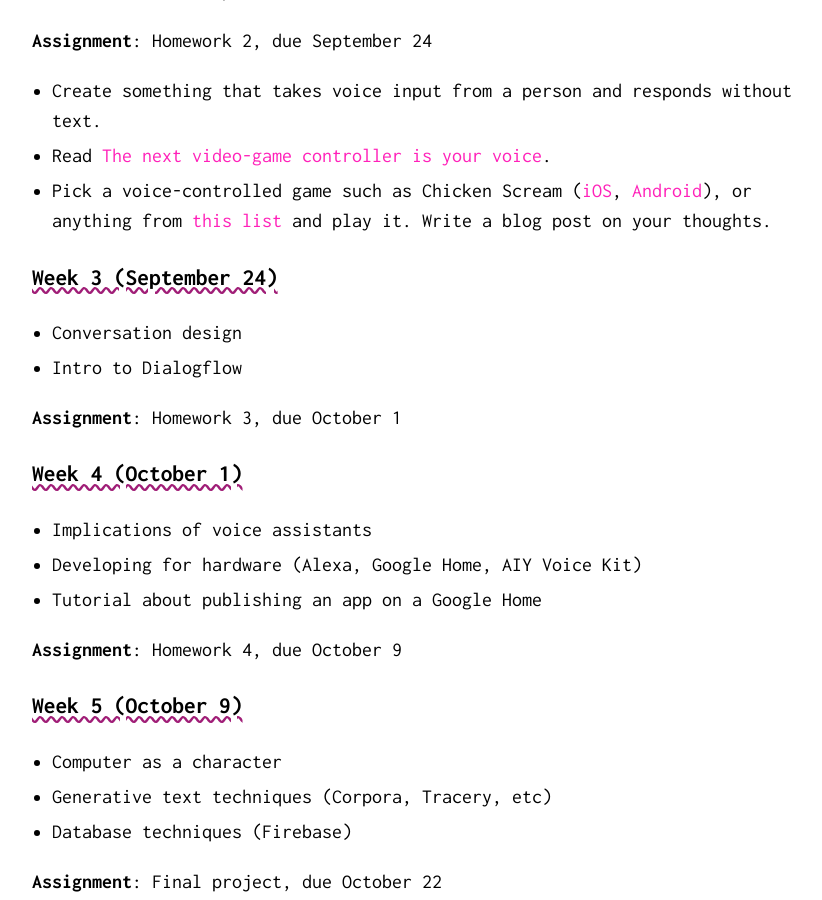
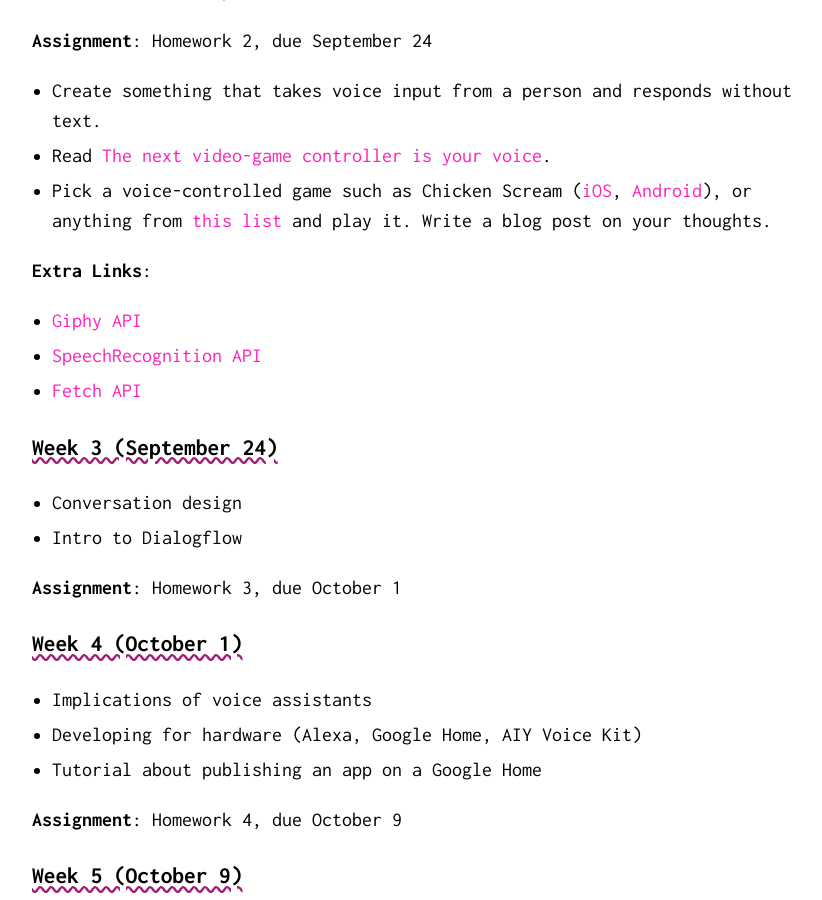
Before and after one commit to nicolehe/nicolehe.github.io, a Jekyll site: the page built from schedule.md, in a window 1280 px wide and 900 px high, scrolled down 1034 px. Shown: the whole window, without its empty margins (208-1030 px from the left). Built offline with Jekyll 4.4.1, drawn with Linux system fonts in a browser that asks for light colours; our own code applies the rules of GitHub Pages for plain Markdown files.

Commit message:
extra links week2

```diff
--- a/schedule.md
+++ b/schedule.md
@@ -32,6 +32,11 @@
 - Read [The next video-game controller is your voice](https://www.engadget.com/2017/06/23/voice-based-gaming/).
 - Pick a voice-controlled game such as Chicken Scream ([iOS](https://itunes.apple.com/us/app/chicken-scream/id1215659912?mt=8), [Android](https://play.google.com/store/apps/details?id=com.perfecttapgames.chickenscream&hl=en_US)), or anything from [this list](https://itch.io/games/input-voice) and play it. Write a blog post on your thoughts.
 
+**Extra Links**:
+- [Giphy API](https://developers.giphy.com/docs/)
+- [SpeechRecognition API](https://developer.mozilla.org/en-US/docs/Web/API/SpeechRecognition)
+- [Fetch API](https://developer.mozilla.org/en-US/docs/Web/API/Fetch_API/Using_Fetch)
+
 ### Week 3 (September 24)
 
 - Conversation design
```
Also changed, not shown: studentblogs.md (+1 -0 lines).
